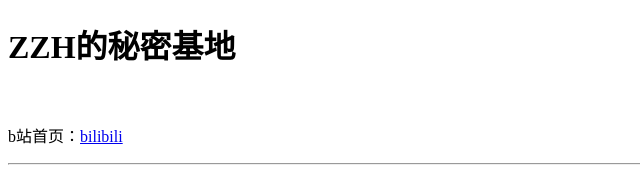
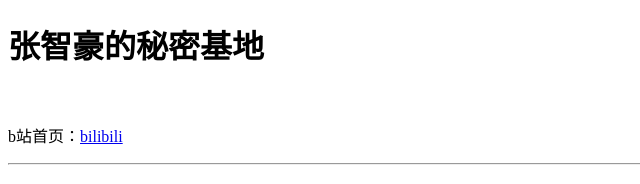
Before and after one commit to ZenoHowl/ZenoHowl.github.io, a plain HTML site: page index.html in a window 1280 px wide. Shown: the top 184 px of the page, without its empty margins (0-640 px from the left). Drawn offline with Linux system fonts and the light colour scheme.

Commit message:
Update index.html

```diff
--- a/index.html
+++ b/index.html
@@ -3,10 +3,10 @@
 <head>
     <meta charset="UTF-8">
     <meta name="viewport" content="width=device-width, initial-scale=1.0">
-    <title>ZZH的秘密基地</title>
+    <title>张智豪的秘密基地</title>
 </head>
 <body>
-    <h1>ZZH的秘密基地</h1>
+    <h1>张智豪的秘密基地</h1>
     <br>
 <p>b站首页：<a href="https://www.bilibili.com/"target="_blank">bilibili</a>
     <hr>
@@ -33,4 +33,5 @@
     </form>
 
    </body>
+
 </html>
```
